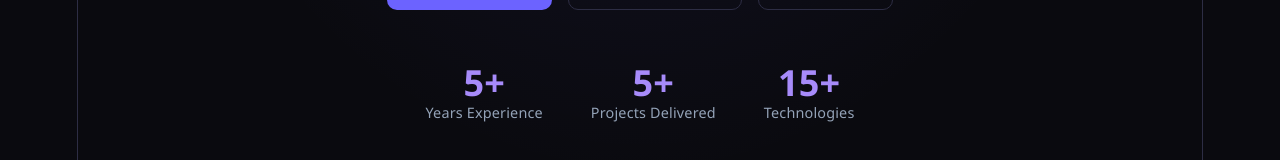
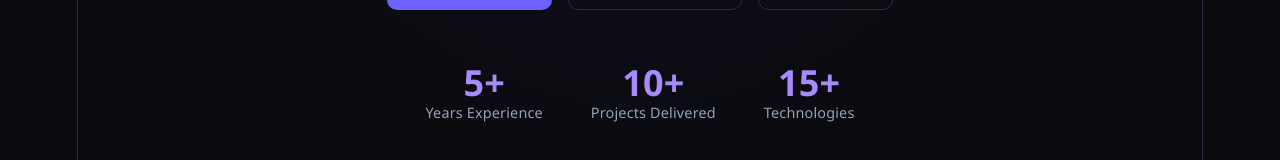
Before and after one commit to mayurch25/my-portfolio, a React (Vite) app in the folder my-frontend/: page / in a window 1280 px wide. Shown: the part 621-781 px from the top of the page. Built offline with nearby package versions, Linux system fonts and the light colour scheme; no server answers.

Commit message:
feat: update Projects Delivered stat to reflect dynamic project count

```diff
--- a/my-frontend/src/pages/Portfolio.jsx
+++ b/my-frontend/src/pages/Portfolio.jsx
@@ -128,7 +128,7 @@ export default function Portfolio() {
             <div className="stat-label">Years Experience</div>
           </div>
           <div className="stat">
-            <div className="stat-num">5+</div>
+            <div className="stat-num">{projects.length || "10"}+</div>
             <div className="stat-label">Projects Delivered</div>
           </div>
           <div className="stat">
```
